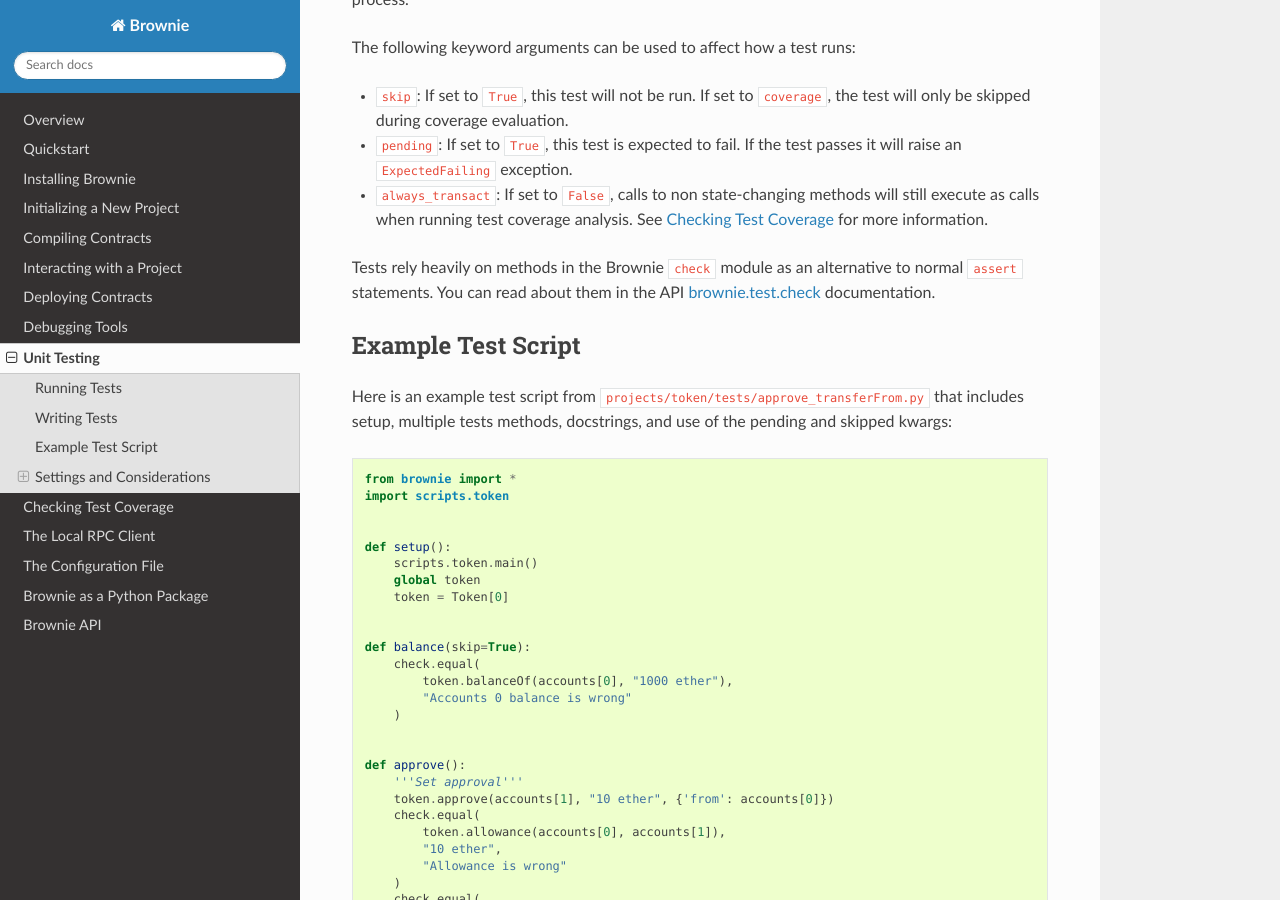
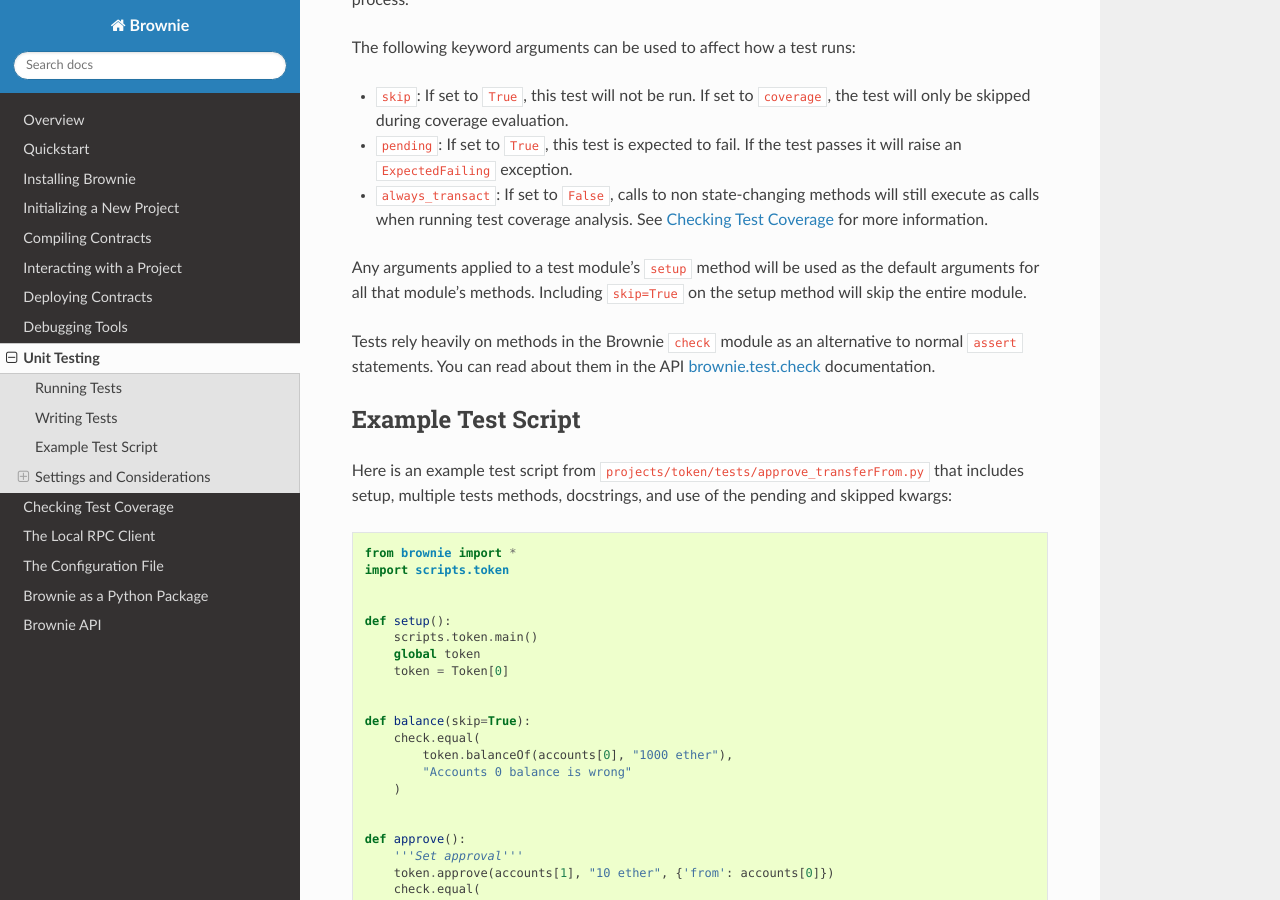
Before and after one commit to eth-brownie/brownie, a Sphinx documentation site: the page built from docs/tests.rst, in a window 1280 px wide and 900 px high, scrolled down 1197 px. Built offline with Sphinx 7.4.7 and the Read the Docs theme 2.0.0, drawn with Linux system fonts in a browser that asks for light colours; pages that are not in the unit, such as notebooks, are missing from menus.

Commit message:
update docs

```diff
--- a/docs/tests.rst
+++ b/docs/tests.rst
@@ -52,6 +52,8 @@
 * ``skip``: If set to ``True``, this test will not be run. If set to ``coverage``, the test will only be skipped during coverage evaluation.
 * ``pending``: If set to ``True``, this test is expected to fail. If the test passes it will raise an ``ExpectedFailing`` exception.
 * ``always_transact``: If set to ``False``, calls to non state-changing methods will still execute as calls when running test coverage analysis. See :ref:`coverage` for more information.
+
+Any arguments applied to a test module's ``setup`` method will be used as the default arguments for all that module's methods. Including ``skip=True`` on the setup method will skip the entire module.
 
 Tests rely heavily on methods in the Brownie ``check`` module as an alternative to normal ``assert`` statements. You can read about them in the API :ref:`api_check` documentation.
 
```
